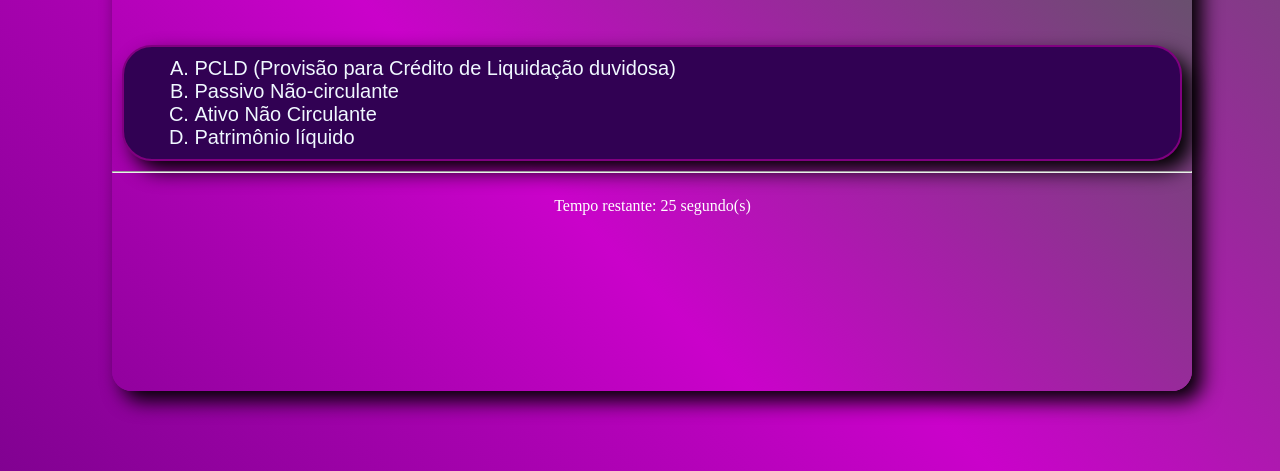
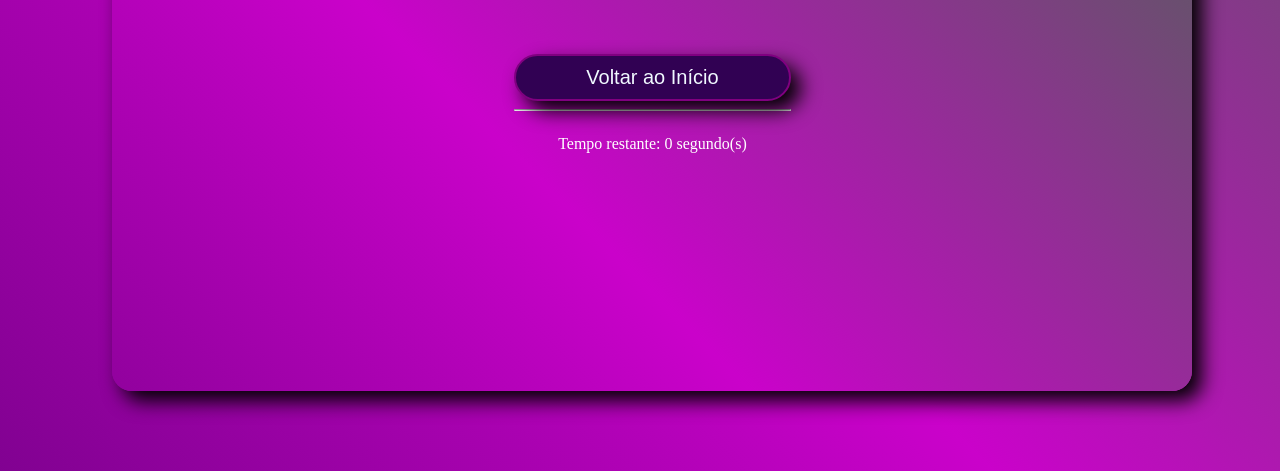
Before and after one commit to MiguelVitorM/ProjectQuiz, a plain HTML site: page html/game.html in a window 1280 px wide. Shown: the part 329-800 px from the top of the page. Drawn offline with Linux system fonts and the light colour scheme.

Commit message:
OBRIGADO CHATGPT

```diff
--- a/JS/index.js
+++ b/JS/index.js
@@ -1,5 +1,3 @@
-temporizador(30);
-
 const questoes = [
     {
         enunciado: 'QUEM FOI O FILÓSOFO AUTOR DA FRASE SÓ SEI QUE NADA SEI?',
@@ -252,71 +250,122 @@ const questoes = [
         resposta: 'b'
     },
 ]
+let questaoAtual = 0;
+const limiteQuestoes = 10;
+const tempoInicial = 3;
+let tempo = tempoInicial;
+let questaoRespondida = false;
 
+const displayQuestionDiv = document.getElementById('display-question');
+const contadorDiv = document.getElementById('contador');
 
-const displayQuestionDiv = document.getElementById('display-question')
-const indice = Math.floor(Math.random() * questoes.length)
-const questao = questoes[indice]
+function iniciarQuiz() {
+    questaoAtual = 0;
+    displayQuestionDiv.innerHTML = "";
+    contadorDiv.innerHTML = "";
+    proximaQuestao();
+}
 
-proximaQuestao()
-
-function proximaQuestao (){
-    const enunciado = document.createElement('h4')
-
-    enunciado.innerHTML = questao.enunciado
-    enunciado.className = ''
-
-    displayQuestionDiv.appendChild(enunciado)
-
-    const alternativasLista = document.createElement('ol')
-    alternativasLista.id = "gamebutton"
-    displayQuestionDiv.appendChild(alternativasLista)
-
-    for(const alternativa in questao.alternativas ){
-        const item = document.createElement('li')
-        item.innerText = questao.alternativas[alternativa]
-        item.className = "alternativa"
-        item.setAttribute('type','A')
-        item.setAttribute('data-key',alternativa)
-        alternativasLista.appendChild(item)
-        item.addEventListener('click', () => verificarResposta(item, alternativa))
+function proximaQuestao() {
+    if (questaoAtual >= limiteQuestoes) {
+        displayQuestionDiv.innerHTML = "<h4>Quiz Concluído!</h4>";
+        return;
     }
 
+    questaoRespondida = false;
+    displayQuestionDiv.innerHTML = "";
+
+    const questao = questoes[Math.floor(Math.random() * questoes.length)];
+    const enunciado = document.createElement('h4');
+    enunciado.innerHTML = questao.enunciado;
+    displayQuestionDiv.appendChild(enunciado);
+
+    const alternativasLista = document.createElement('ol');
+    alternativasLista.id = "gamebutton";
+    displayQuestionDiv.appendChild(alternativasLista);
+
+    for (const alternativa in questao.alternativas) {
+        const item = document.createElement('li');
+        item.innerText = questao.alternativas[alternativa];
+        item.className = "alternativa";
+        item.setAttribute('type', 'A');
+        item.setAttribute('data-key', alternativa);
+        alternativasLista.appendChild(item);
+        item.addEventListener('click', () => verificarResposta(item, alternativa, questao));
+    }
+
+    questaoAtual++;
+    temporizador(tempoInicial);
 }
 
-function verificarResposta(item, alternativa) {
-    const respostaCorreta = questao.resposta.toLowerCase()
+function verificarResposta(item, alternativa, questao) {
+    if (questaoRespondida) return;
+    questaoRespondida = true;
+
+    const respostaCorreta = questao.resposta.toLowerCase();
 
     if (alternativa === respostaCorreta) {
-        item.classList.add('correta')
+        item.classList.add('correta');
     } else {
-        item.classList.add('incorreta')
+        item.classList.add('incorreta');
     }
 
-    const alternativas = document.querySelectorAll('.alternativa')
+    const alternativas = document.querySelectorAll('.alternativa');
     alternativas.forEach(alt => {
-        alt.removeEventListener('click', verificarResposta)
+        alt.removeEventListener('click', () => verificarResposta(item, alternativa, questao));
         if (alt.getAttribute('data-key') !== respostaCorreta) {
-            alt.classList.add('incorreta')
+            alt.classList.add('incorreta');
         } else {
-            alt.classList.add('correta')
+            alt.classList.add('correta');
         }
-    })
+    });
+
+    if (!document.getElementById('botaoProxima')) {
+        exibirBotaoProxima();
+    }
 }
 
-function temporizador(count){
-    if( count < 0) {
-        return
+function exibirBotaoProxima() {
+    const botaoProxima = document.createElement('button');
+    botaoProxima.className ="buttonNext"
+    botaoProxima.innerText = "Próxima";
+    botaoProxima.id = 'botaoProxima';
+    botaoProxima.addEventListener('click', () => {
+        botaoProxima.remove();
+        proximaQuestao();
+    });
+
+    displayQuestionDiv.appendChild(botaoProxima);
+}
+
+function exibirGameOver() {
+    displayQuestionDiv.innerHTML = "<h4>Game Over!</h4>";
+    const botaoInicio = document.createElement('button');
+    botaoInicio.className ="buttonNext"
+    botaoInicio.innerText = "Voltar ao Início";
+    botaoInicio.addEventListener('click', iniciarQuiz);
+    displayQuestionDiv.appendChild(botaoInicio);
+}
+
+function temporizador(count) {
+    if (questaoRespondida) return;
+
+    if (count < 0) {
+        if (!questaoRespondida) {
+            exibirGameOver();
+        }
+        return;
     }
 
-    const contador = document.getElementById('contador')
-    contador.innerHTML = 'Tempo restante: ' + count + ' segundo(s)'
+    contadorDiv.innerHTML = 'Tempo restante: ' + count + ' segundo(s)';
 
     setTimeout(() => {
-        console.log(count);
-
-        count--;
-
-        temporizador(count);
+        if (!questaoRespondida) {
+            count--;
+            temporizador(count);
+        }
     }, 1000);
 }
+
+// Inicializa o quiz
+iniciarQuiz();
--- a/css/gamestyle.css
+++ b/css/gamestyle.css
@@ -16,9 +16,7 @@ html body{
   }
 
 .bodygame {
-
     margin: 0;
-
     height: 100%;
     background: linear-gradient(45deg, #b94a00, #310153, #ca02ca, #01a20c
     );
@@ -34,8 +32,8 @@ html body{
   src: url(../font/GODOFWAR.TTF);
 }
 
-.conteiner .alt_size h4{
-  font-size: 30px;
+h4{
+  font-size: 40px;
   color: antiquewhite;
   width: 80%;
   display: flex;
@@ -47,7 +45,12 @@ html body{
   text-shadow: 10px 5px 5px  rgb(0, 0, 0);
 
 }
+.alt_size button{
+  display: inline-block;
+  justify-content: center;
+  align-items: center;
 
+}
 .conteiner{
 
   box-shadow: 10px 10px 20px;
@@ -96,6 +99,20 @@ html body{
 }
 
 
+.buttonNext{
+  box-shadow: 10px 10px 20px black;
+  border: 2px solid purple;
+  padding: 10px 70px;
+  border-radius: 30px;
+  background-color: #310153;
+  font-size: 20px;
+  font-family:fantasy;
+  color: aliceblue;
+  cursor: pointer;
+  margin-left: auto;
+}
+
+.buttonNext:hover
 .gameback:hover {
   transform: translateY(-3px);
   background-color: #b006b0;
@@ -108,15 +125,16 @@ html body{
   cursor: pointer;
 }
 
-.butaodevoltar{
-  height: 100%;
-}
-
 .correta{
   color: green;
 }
+
 .incorreta{
   color: red;
+}
+
+.butaodevoltar{
+  height: 100%;
 }
 
 #contador {
--- a/html/game.html
+++ b/html/game.html
@@ -16,12 +16,11 @@
         <div class="butaodevoltar">
             <a href="../html/index.html">
                 <input type="button" value="Voltar" id="GameVoltar" class="gameback">
-
             </a>
 
         </div>
         <div class="conteiner">
-            <div>
+            <div class="conteiner2">
                 <div class="alt_size" id="display-question"></div>
                 <hr>
             </div>
```
